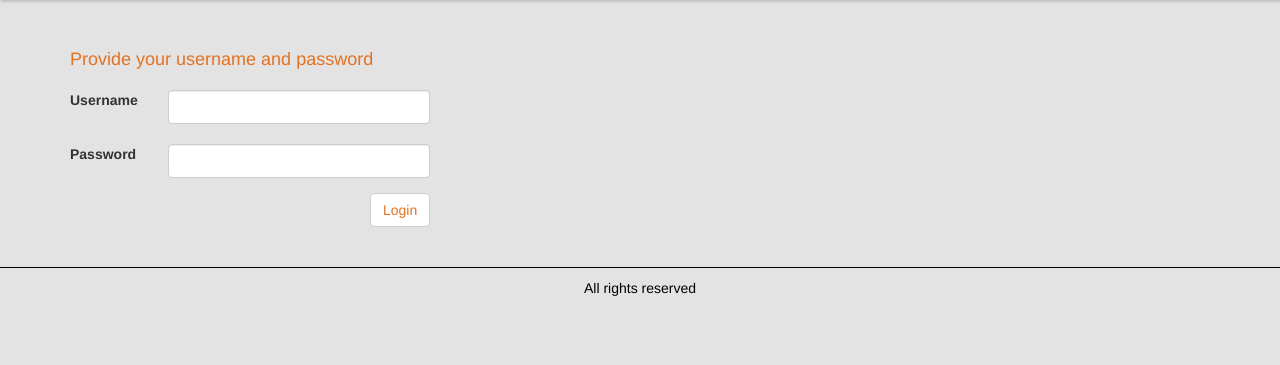
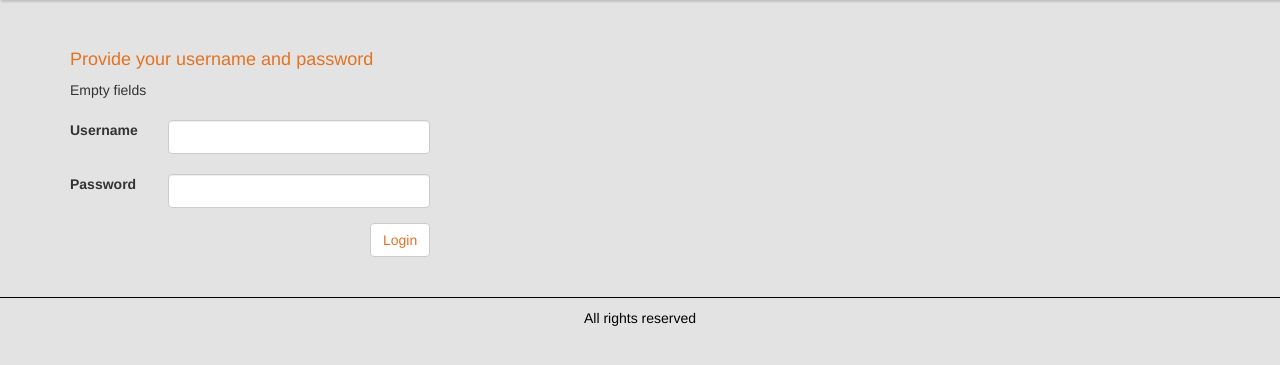
Before and after one commit to anrchen/soen343, a PHP site: page /index.php?authentification=missing in a window 1280 px wide. Shown: the part 80-445 px from the top of the page. Run offline with PHP 8.4, Linux system fonts and the light colour scheme; some libraries are stand-ins or nearby versions.

Commit message:
Complete validation of login to be done later

```diff
--- /dev/null
+++ b/assets/js/index_form_validation.js
@@ -0,0 +1,24 @@
+function validateForm(){
+    var username = document.forms['login_form']['input_username'];
+    var password = document.forms['login_form']['input_password'];
+
+    var required_fields = [username, password];
+    var errors = ['username', 'password'];
+
+    var bool = true;
+    var error = "";
+
+    for(var i = 0; i < required_fields.length; i++){
+        if( required_fields[i] == null || required_fields == ""){
+            var error = error + "- " + errors[i] + " is empty" + "<br/>";
+            document.getElementById(errors[i]).style.borderColor = "red";
+            bool = false;
+        } else {
+            document.getElementById(errors[i]).style.borderColor = "green";
+        }
+    }
+
+    document.getElementById('errorDisplay').innerHTML = error;
+
+    return bool;
+}
--- a/booking.php
+++ b/booking.php
@@ -115,6 +115,7 @@
                 </i>
             </a>
 
+
             <h4 id="date"><?php echo $date; ?></h4>
             <table style="width:80%" align="center">
                 <tr>
--- a/index.php
+++ b/index.php
@@ -40,13 +40,20 @@
 
     <div class="container" style="margin-top:40px;">
         <h4>Provide your username and password</h4>
+        <p id="errorDisplay"></p>
         <?php
-            if(isset($_GET['authentification']) and $_GET['authentification']=='false'){
-                echo"Wrong username/password";
+
+            if(isset($_GET['authentification']) and $_GET['authentification'] == 'missing'){
+                echo"Empty fields";
+            }
+            else{
+                if(isset($_GET['authentification']) and $_GET['authentification']=='false'){
+                    echo"Wrong username/password";
+                }
             }
         ?>
 
-        <form action="loginValidation.php" method="GET" class="form-horizontal">
+        <form action="loginValidation.php" method="GET" name="login_form" class="form-horizontal" onsubmit="return validateForm()">
 
             <div class="form-group">
                 <div class="col-lg-1">
@@ -82,6 +89,8 @@
 <script src="https://ajax.googleapis.com/ajax/libs/jquery/1.12.4/jquery.min.js"></script>
 <!--Bootstrap js-->
 <script src="https://maxcdn.bootstrapcdn.com/bootstrap/3.3.7/js/bootstrap.min.js"></script>
+<!--Custom js-->
+<script src="assets/js/index_form_validation.js";
 
 </body>
 </html>
```
Also changed, not shown: loginValidation.php (+19 -4 lines).
